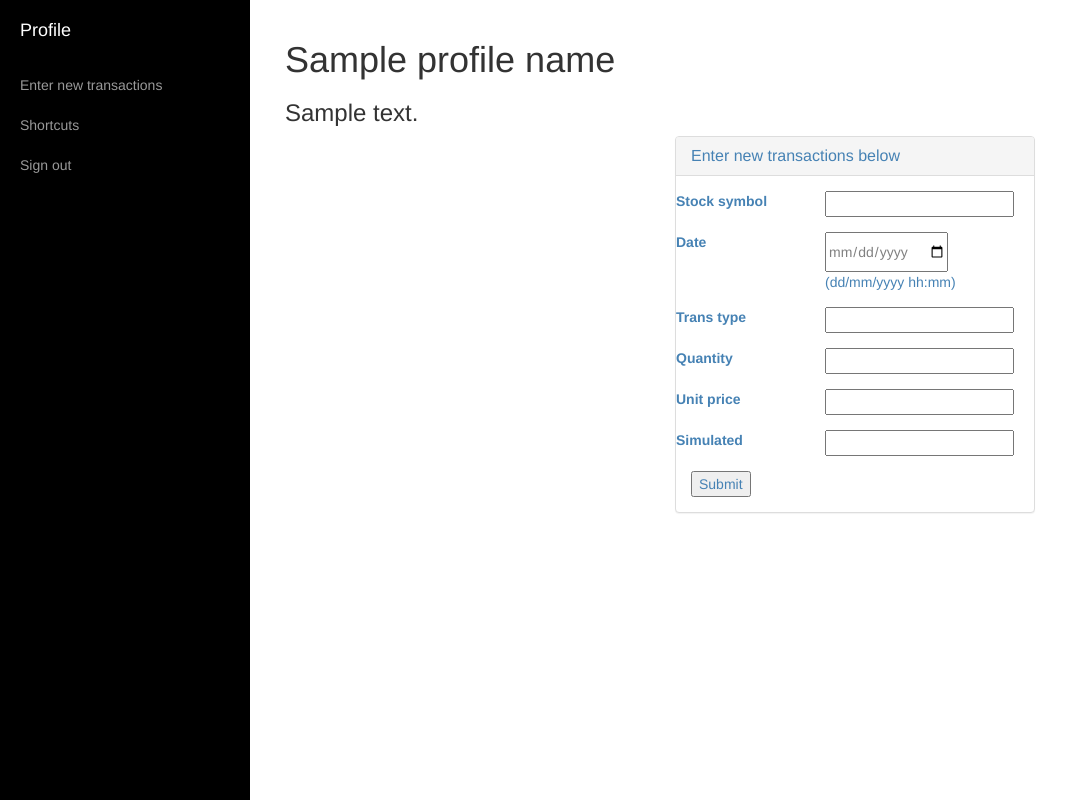
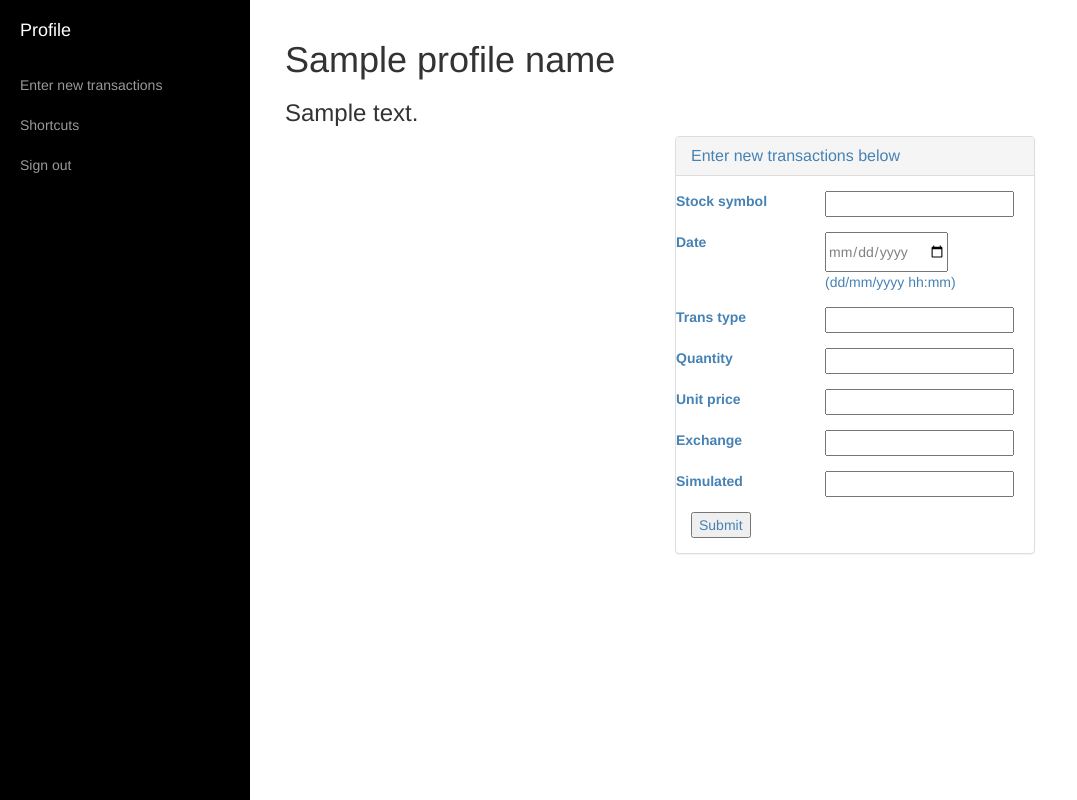
Before and after one commit to bharatreddy/thelogs, a Flask app: template bear/templates/transactions.html in a window 1280 px wide; the page is wider, and only the part inside the window is pictured. Shown: that part, without its empty margins (0-1077 px from the left). Run offline with Flask 2, Linux system fonts and the light colour scheme; the template is opened without the code that fills it: most values are stand-ins (such as "Sample title", 1, 10 or a date in 2020); form fields are guessed from the names that the template uses; parts of the project's set-up code (start-up, migrations or seed data) failed here and were passed over; some libraries are stand-ins or nearby versions.

Commit message:
xchng info added

```diff
--- a/bear/forms.py
+++ b/bear/forms.py
@@ -72,6 +72,8 @@ class InputTransForm(Form):
     #TextField("Stock Symbol",  [validators.Required("Stock Symbol")],id='stSymAuto')
     simulated = SelectField("Simulated",\
      choices = [("No","No"), ("Yes","Yes")])
+    exchange = SelectField("Exchange",\
+     choices = [("NSE","NSE"), ("BSE","BSE")])
     submit = SubmitField("Submit")
 
     def __init__(self, *args, **kwargs):
--- a/bear/routes.py
+++ b/bear/routes.py
@@ -101,8 +101,8 @@ def newtrans():
                 # build necessary parameters for the query
 
                 query = ("INSERT INTO StockTransactions "
-                       " (userid, stock_symbol, date, transaction_type_id, quantity, cost_per_unit, simulated) "
-                       " VALUES (%s, %s,%s, %s,%s, %s, %s) "
+                       " (userid, stock_symbol, date, transaction_type_id, quantity, cost_per_unit, stock_exchange, simulated) "
+                       " VALUES (%s, %s,%s, %s,%s, %s, %s, %s) "
                        " ON DUPLICATE KEY UPDATE "
                        "   userid=VALUES(userid), "
                        "   stock_symbol=VALUES(stock_symbol), "
@@ -110,6 +110,7 @@ def newtrans():
                        "   transaction_type_id=VALUES(transaction_type_id), "
                        "   quantity=VALUES(quantity), "
                        "   cost_per_unit=VALUES(cost_per_unit), "
+                       "   stock_exchange=VALUES(stock_exchange), "
                        "   simulated=VALUES(simulated) ")
                 params = (
                     currUserId,
@@ -118,6 +119,7 @@ def newtrans():
                     int(form.transType.data),
                     form.quantity.data,
                     form.unitPrice.data,
+                    form.exchange.data,
                     form.simulated.data
                     )
                 cursor.execute(query, params)
--- a/bear/templates/transactions.html
+++ b/bear/templates/transactions.html
@@ -76,6 +76,9 @@
                     {% for message in form.unitPrice.errors %}
                         <font size="16" color="crimson"><div class="flash">{{ message }}</div></font>
                     {% endfor %}
+                    {% for message in form.exchange.errors %}
+                        <font size="16" color="crimson"><div class="flash">{{ message }}</div></font>
+                    {% endfor %}
                     {% for message in form.simulated.errors %}
                         <font size="16" color="crimson"><div class="flash">{{ message }}</div></font>
                     {% endfor %}
@@ -132,6 +135,14 @@
                                                     </div>
                                                     <div class="row">
                                                         <div class="col-xs-6 col-sm-6 col-md-6 form-group">
+                                                            <font color="steelblue">{{ form.exchange.label }}</font>
+                                                        </div>
+                                                        <div class="col-xs-6 col-sm-6 col-md-6 form-group">
+                                                            <font color="gray">{{ form.exchange }}</font>
+                                                        </div>
+                                                    </div>
+                                                    <div class="row">
+                                                        <div class="col-xs-6 col-sm-6 col-md-6 form-group">
                                                             <font color="steelblue">{{ form.simulated.label }}</font>
                                                         </div>
                                                         <div class="col-xs-6 col-sm-6 col-md-6 form-group">
```
Also changed, not shown: 1 other file.
